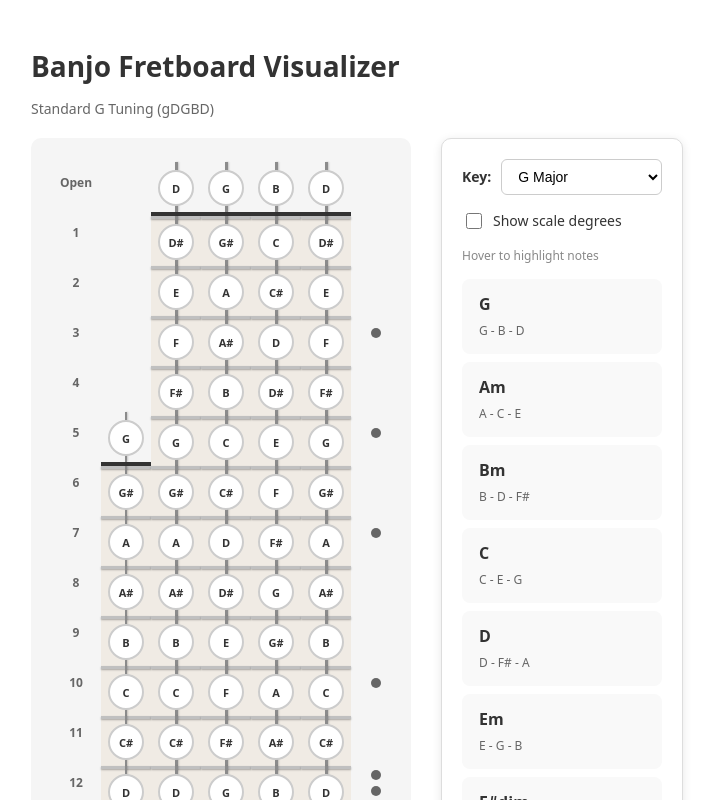
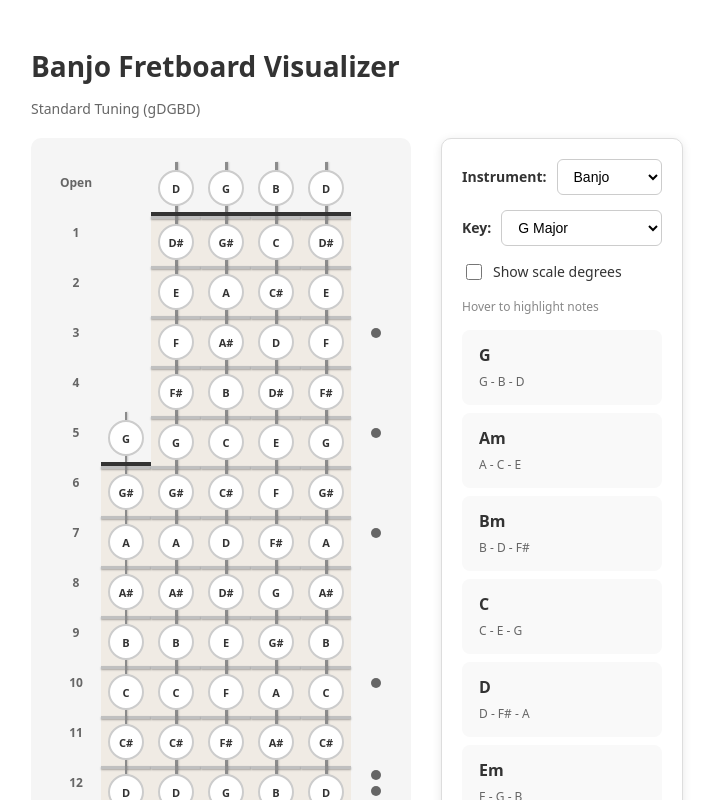
Before and after one commit to leafo/banjo, a React app: page / in a window 1280 px wide. Shown: the top 800 px of the page, without its empty margins (9-723 px from the left). Built offline with nearby package versions, Linux system fonts and the light colour scheme; the HTML template or start-up script is replaced by a standard one.

Commit message:
add guitar

```diff
--- a/src/App.css
+++ b/src/App.css
@@ -198,6 +198,7 @@
   box-shadow: 0 2px 10px rgba(0,0,0,0.1);
 }
 
+.instrument-selector,
 .key-selector {
   display: flex;
   align-items: center;
@@ -205,12 +206,14 @@
   margin-bottom: 15px;
 }
 
+.instrument-selector label,
 .key-selector label {
   font-size: 14px;
   font-weight: bold;
   color: #333;
 }
 
+.instrument-selector select,
 .key-selector select {
   padding: 8px 12px;
   font-size: 14px;
--- a/src/App.jsx
+++ b/src/App.jsx
@@ -4,16 +4,39 @@ import './App.css';
 // Chromatic scale
 const NOTES = ['C', 'C#', 'D', 'D#', 'E', 'F', 'F#', 'G', 'G#', 'A', 'A#', 'B'];
 
-// Standard G tuning - strings from left to right as you face the banjo
-// String 4 (D), String 3 (G), String 2 (B), String 1 (D)
-// String 5 (high G) starts at fret 5
-const STRINGS = [
+// Banjo - Standard G tuning (gDGBD)
+// String 5 (high G) starts at fret 5 (short string)
+const BANJO_STRINGS = [
   { name: '5', openNote: 'G', startFret: 5 },  // Short string (high g)
   { name: '4', openNote: 'D', startFret: 0 },
   { name: '3', openNote: 'G', startFret: 0 },
   { name: '2', openNote: 'B', startFret: 0 },
   { name: '1', openNote: 'D', startFret: 0 },
 ];
+
+// Guitar - Standard tuning (EADGBE) - low to high
+const GUITAR_STRINGS = [
+  { name: '6', openNote: 'E', startFret: 0 },  // Low E
+  { name: '5', openNote: 'A', startFret: 0 },
+  { name: '4', openNote: 'D', startFret: 0 },
+  { name: '3', openNote: 'G', startFret: 0 },
+  { name: '2', openNote: 'B', startFret: 0 },
+  { name: '1', openNote: 'E', startFret: 0 },  // High E
+];
+
+// Instrument configurations
+const INSTRUMENTS = {
+  banjo: {
+    name: 'Banjo',
+    tuning: 'gDGBD',
+    strings: BANJO_STRINGS,
+  },
+  guitar: {
+    name: 'Guitar',
+    tuning: 'EADGBE',
+    strings: GUITAR_STRINGS,
+  },
+};
 
 const NUM_FRETS = 15;
 
@@ -81,7 +104,7 @@ function getScaleDegree(note, scale) {
   return index >= 0 ? index + 1 : null;
 }
 
-function Fretboard({ highlightedChord, showDegrees, selectedKey, pentatonic }) {
+function Fretboard({ highlightedChord, showDegrees, selectedKey, pentatonic, strings }) {
   const highlightNotes = highlightedChord ? highlightedChord.notes : [];
   const scale = SCALES[selectedKey];
 
@@ -97,7 +120,7 @@ function Fretboard({ highlightedChord, showDegrees, selectedKey, pentatonic }) {
       </div>
 
       {/* String columns */}
-      {STRINGS.map((string, stringIndex) => (
+      {strings.map((string, stringIndex) => (
         <div key={string.name} className="string-column">
           {/* Frets */}
           {Array.from({ length: NUM_FRETS + 1 }, (_, fret) => {
@@ -164,11 +187,22 @@ function Fretboard({ highlightedChord, showDegrees, selectedKey, pentatonic }) {
   );
 }
 
-function ChordList({ onChordHover, highlightedChord, selectedKey, onKeyChange, showDegrees, onToggleDegrees, pentatonic, onTogglePentatonic }) {
+function ChordList({ onChordHover, highlightedChord, selectedKey, onKeyChange, showDegrees, onToggleDegrees, pentatonic, onTogglePentatonic, instrument, onInstrumentChange }) {
   const chords = CHORDS_BY_KEY[selectedKey];
 
   return (
     <div className="chord-list">
+      <div className="instrument-selector">
+        <label htmlFor="instrument-select">Instrument:</label>
+        <select
+          id="instrument-select"
+          value={instrument}
+          onChange={(e) => onInstrumentChange(e.target.value)}
+        >
+          <option value="banjo">Banjo</option>
+          <option value="guitar">Guitar</option>
+        </select>
+      </div>
       <div className="key-selector">
         <label htmlFor="key-select">Key:</label>
         <select
@@ -233,22 +267,26 @@ export default function App() {
   const [selectedKey, setSelectedKey] = useState('G');
   const [showDegrees, setShowDegrees] = useState(false);
   const [pentatonic, setPentatonic] = useState(false);
+  const [instrument, setInstrument] = useState('banjo');
 
   const handleKeyChange = (key) => {
     setSelectedKey(key);
     setHighlightedChord(null);
   };
 
+  const currentInstrument = INSTRUMENTS[instrument];
+
   return (
     <div className="container">
-      <h1 className="title">Banjo Fretboard Visualizer</h1>
-      <p className="subtitle">Standard G Tuning (gDGBD)</p>
+      <h1 className="title">{currentInstrument.name} Fretboard Visualizer</h1>
+      <p className="subtitle">Standard Tuning ({currentInstrument.tuning})</p>
       <div className="main">
         <Fretboard
           highlightedChord={highlightedChord}
           showDegrees={showDegrees}
           selectedKey={selectedKey}
           pentatonic={pentatonic}
+          strings={currentInstrument.strings}
         />
         <ChordList
           onChordHover={setHighlightedChord}
@@ -259,6 +297,8 @@ export default function App() {
           onToggleDegrees={setShowDegrees}
           pentatonic={pentatonic}
           onTogglePentatonic={setPentatonic}
+          instrument={instrument}
+          onInstrumentChange={setInstrument}
         />
       </div>
     </div>
```
